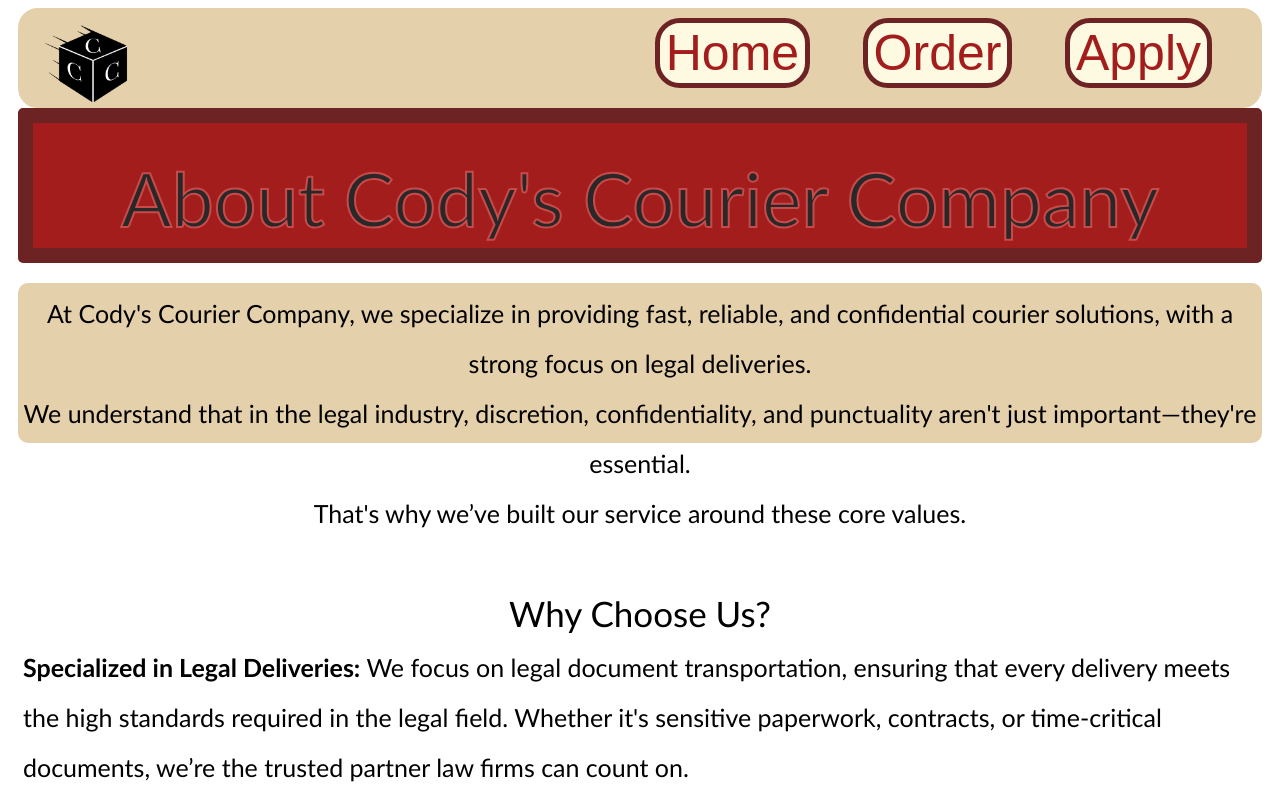
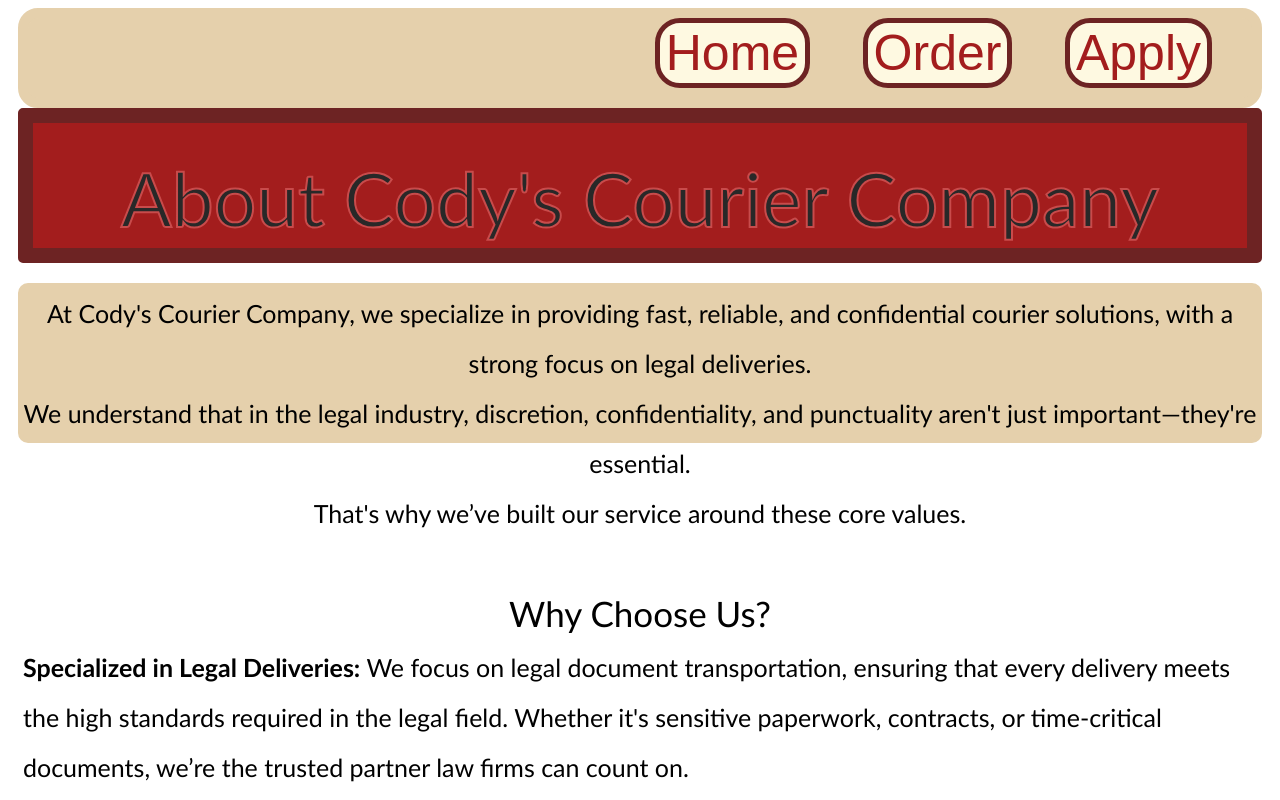
Before and after one commit to csharman072/Cody-s-Courier-Company, a plain HTML site: page About us.html in a window 1280 px wide. Shown: the top 800 px of the page. Drawn offline with Linux system fonts and the light colour scheme.

Commit message:
removed logo

```diff
--- a/About us.html
+++ b/About us.html
@@ -8,7 +8,6 @@
 </head>
 <body>
     <div id="topbar">
-        <a href= "index.html"><img src="./image/Transparent Logo.png" alt="Logo" id="logo"></a>
         <button id="button1" onclick = 'gotohome()'>Home</button>
         <button id="button1" onclick="gotoorder()">Order</button>
         <button id="button1" onclick="gotoapply()">Apply</button>
```
